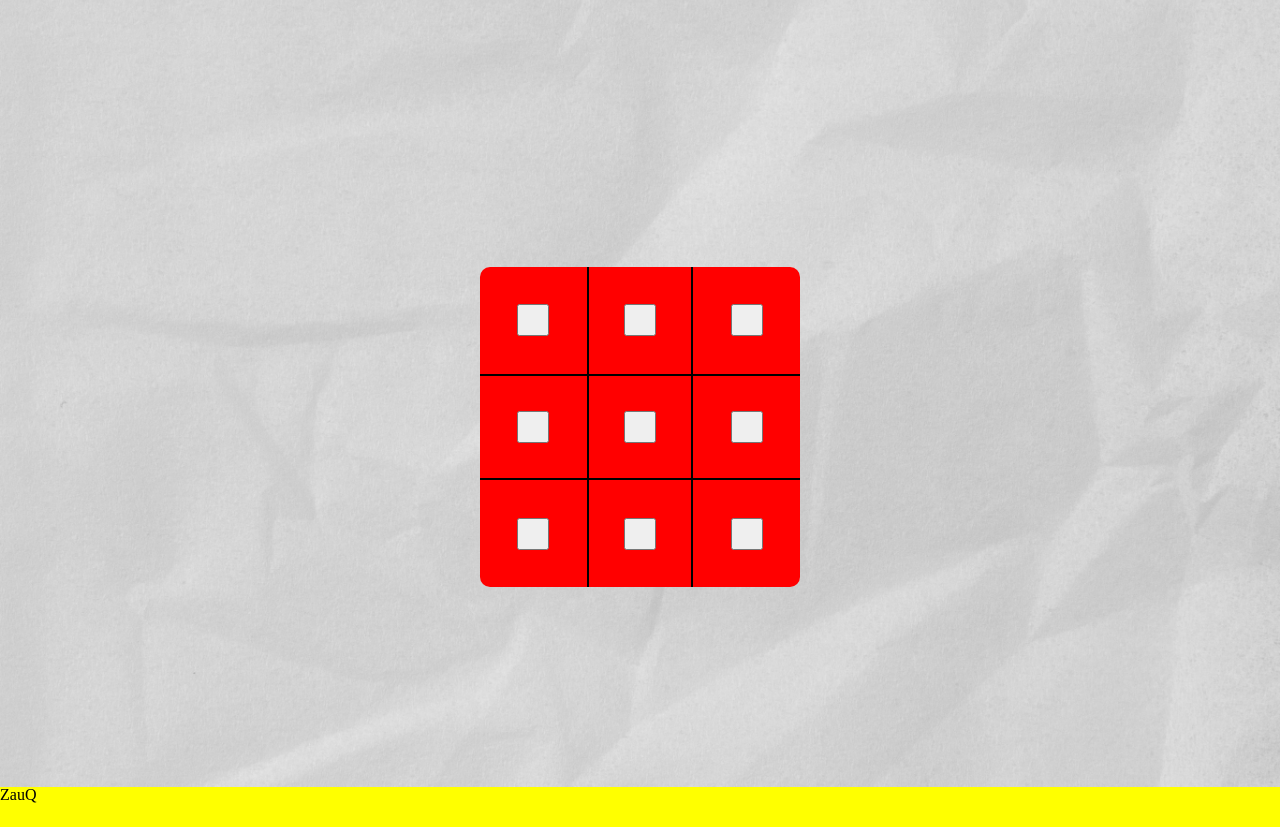
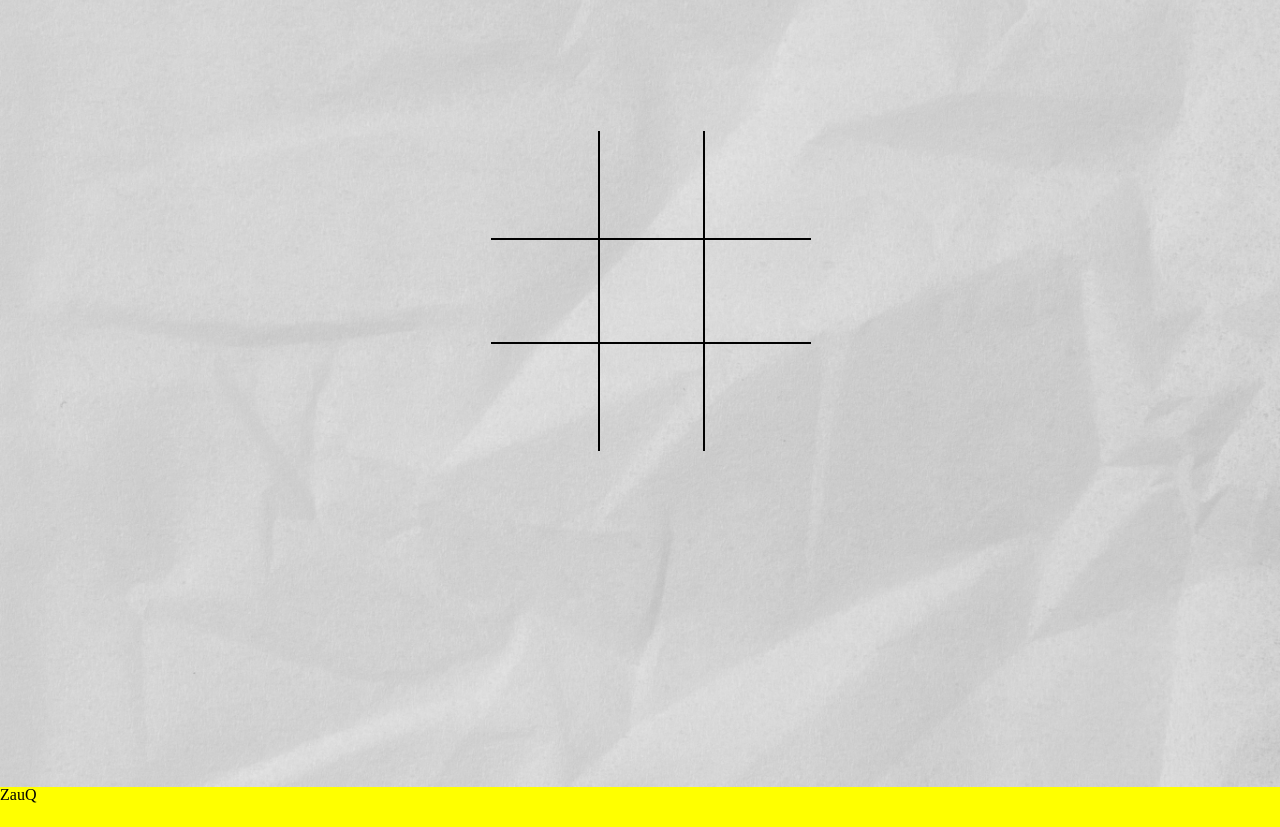
Before and after one commit to HasanZerak/Tic_Tac_Toe, a website built with Vite: page index.html in a window 1280 px wide. Both pictures are taken after typing "Sample", "Sample" into the empty fields and a click on the button "Let's GO!!". Shown: the part 108-935 px from the top of the page. Built offline with nearby package versions, Linux system fonts and the light colour scheme.

Commit message:
style gameboard

```diff
--- a/index.html
+++ b/index.html
@@ -16,7 +16,7 @@
                 <div>
                     <label for="player1">Cross</label>
                     <input id="player1" type="text" name="cross" placeholder="Enter name" autocomplete="off"
-                        minlength="4" maxlength="25" required>
+                        minlength="4" maxlength="25" required autofocus>
                         <span></span>
                 </div>
                 <div>
--- a/script.js
+++ b/script.js
@@ -129,7 +129,11 @@ const displayController = (() => {
       victor.textContent = `It's a Draw!!`;
       drawScore.textContent++; //''
     }
-    after_battle.style.visibility = "visible";
+
+    for(let i = 0; i<9; i++ ){
+      box_button[i].disabled = true;    //temporarily disable all buttons.
+    }
+    after_battle.style.visibility = "visible";  //display score.
   };
 
   const printTurn = (name) => {
@@ -159,7 +163,11 @@ const displayController = (() => {
   nextRoundBtn.addEventListener("click", function () {
     close(after_battle);
     //event listerner for next round btn press.
+    for(let i = 0; i<9; i++ ){
+      box_button[i].disabled = false; //enable all buttons that were temporarily disabled
+    }
     gameBoard.nextRoundFunc(); //function calls, function resides at the end of gameBoard module.
+    box_button.disabled = false;
     for (let i = 0; i < 9; i++) {
       box_button[i].textContent = ""; //removing the text content of each button by looping through them.
     }
--- a/styles.css
+++ b/styles.css
@@ -281,6 +281,8 @@ fieldset button:active {
   visibility: hidden;
 }
 
+/*-----------------------------------------------------------Header----------------------------------------------------------*/
+
 .header {
   padding: 3rem 4rem;
   display: flex;
@@ -299,26 +301,24 @@ fieldset button:active {
   border: none;
 }
 
-.game_and_score > * {
-  grid-column-start: 1;
-  grid-row-start: 1;
+/*--------------------------------------------------------Game & Score------------------------------------------------------------*/
+
+.game_and_score{
+  display: grid;
+  max-height: 66%;
 }
 
-.footer {
-  position: absolute;
-  bottom: 0;
-  height: 2.5rem;
-  width: 100%;
-  background-color: yellow;
+.game_and_score>*{
+  grid-area: 1/1;
 }
 
 /*--------------------------------------------------------Game-Board------------------------------------------------------------*/
 
 .game_board {
-  background-color: red;
+  background-color: transparent;
   width: 20rem;
   height: 20rem;
-  border-radius: 10px;
+  margin-left: 3.5%;
 
   display: grid;
   grid-template: repeat(3, 1fr) / repeat(3, 1fr);
@@ -328,7 +328,6 @@ fieldset button:active {
   display: flex;
   justify-content: center;
   align-items: center;
-  font-size: 3rem;
 }
 
 .game_board :nth-child(5) {
@@ -348,10 +347,27 @@ fieldset button:active {
 }
 
 .box button {
-  height: 2rem;
-  width: 2rem;
+  background-color: transparent;
+  font-size: 3rem;
+  border: none;
+
+  cursor: pointer;
+
+  height: 6rem;
+  width: 6rem;
+}
+
+/*--------------------------------------------------------Footer------------------------------------------------------------*/
+
+.footer {
+  position: absolute;
+  bottom: 0;
+  height: 2.5rem;
+  width: 100%;
+  background-color: yellow;
 }
 /*--------------------------------------------------------After-Battle------------------------------------------------------------*/
+
 .after-battle {
   background-color: yellow;
   padding: 2rem;
```
Also changed, not shown: README.md.
